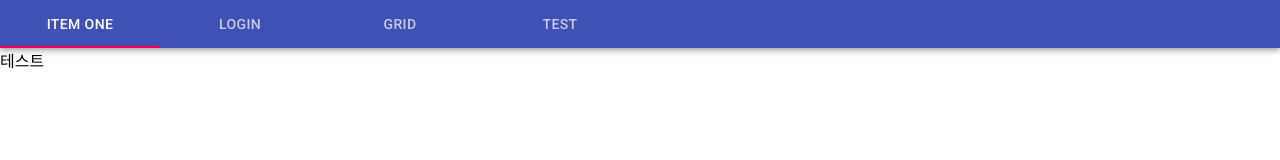
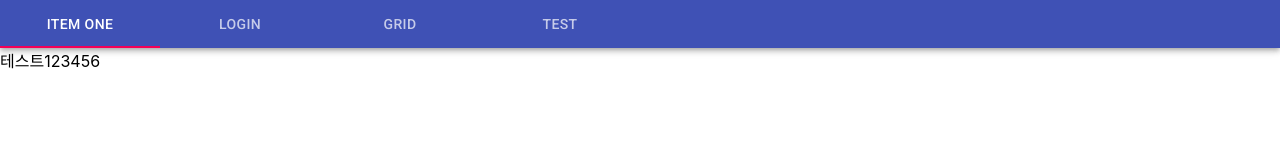
Before and after one commit to tlswldnek111/Capstone, a React (Create React App) app in the folder client/: page / in a window 1280 px wide. Shown: the top 160 px of the page. Built offline with nearby package versions, Linux system fonts and the light colour scheme.

Commit message:
GIT 테스트

```diff
--- a/client/src/App.js
+++ b/client/src/App.js
@@ -7,7 +7,7 @@ class App extends React.Component {
   render() {
     return (
         <div>
-          테스트
+          테스트123456
         </div>
     );
   }
```
